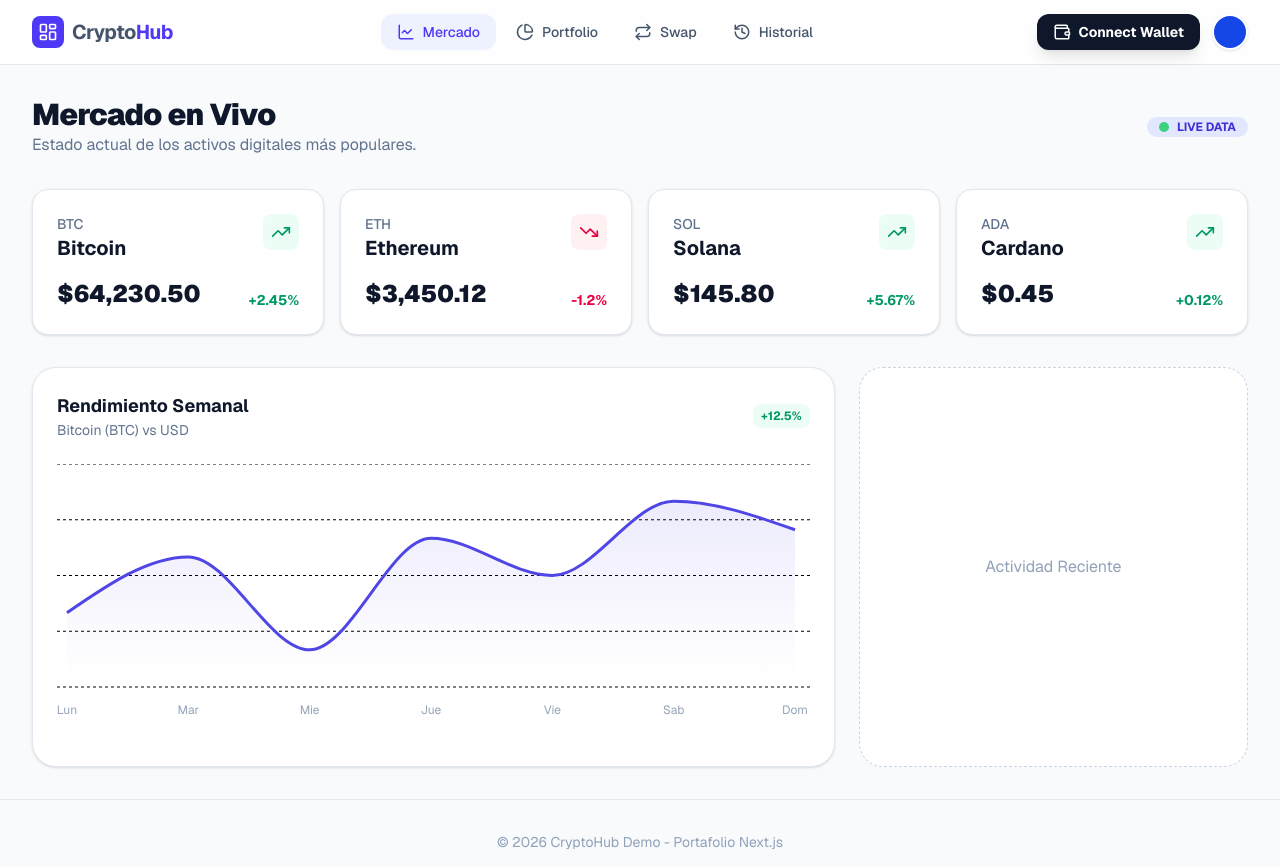
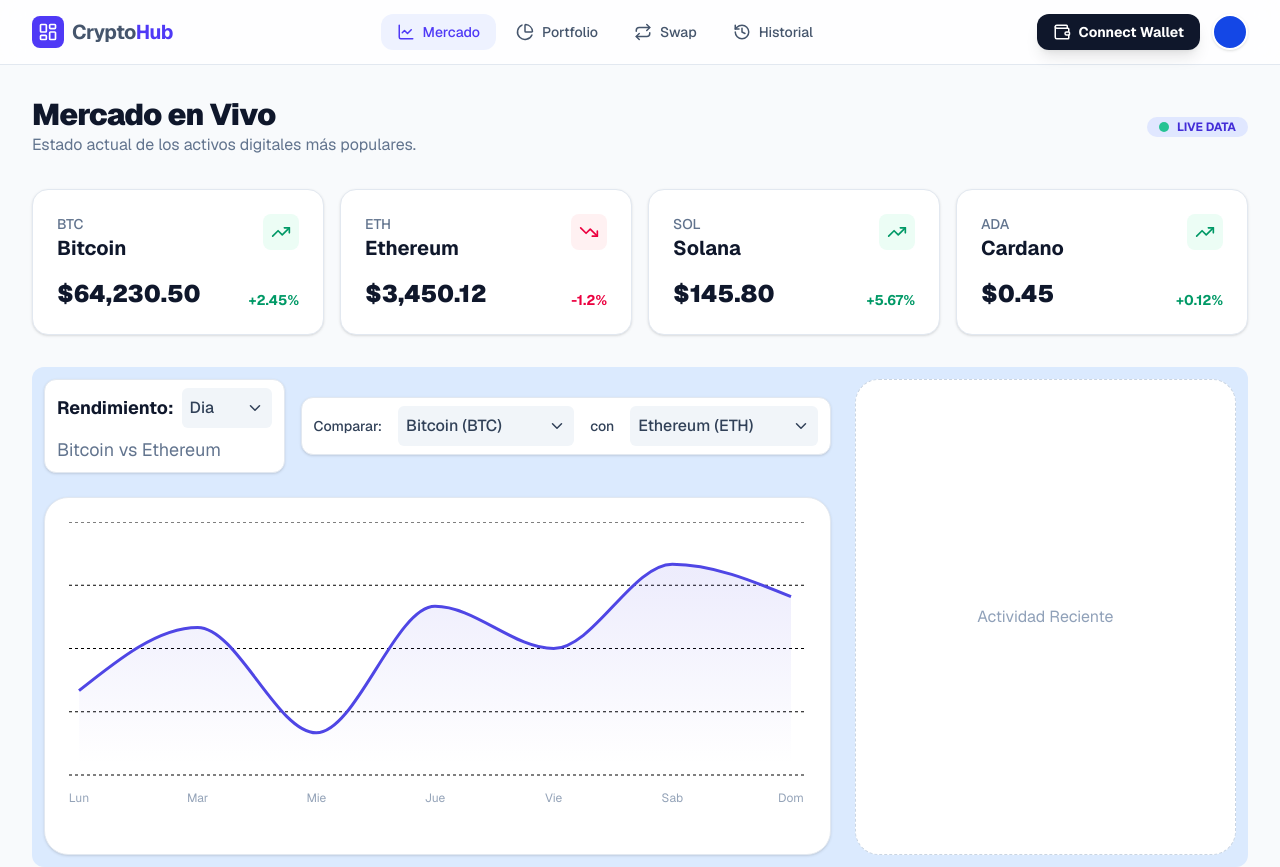
Before and after one commit to DanielGuzmanV/Fundamentos-NextJs, a Next.js app: page /crypto-dashboard in a window 1280 px wide. Shown: the top 867 px of the page. Built offline with nearby package versions, Linux system fonts and the light colour scheme.

Commit message:
Refactorizacion de la pantalla principal ajustando el grafico y dropdowns

```diff
--- a/src/features/demos/crypto-dashboard/main/screens/CryptoMain.tsx
+++ b/src/features/demos/crypto-dashboard/main/screens/CryptoMain.tsx
@@ -1,11 +1,29 @@
+"use client";
+
+import { useState } from "react";
 import { MarketCard } from "../components/market/MarketCard";
 import { PriceChart } from "../components/market/PriceChart";
+import { ChartControls } from "../components/market/ChartControls";
 import { TOP_COINS } from "../constants/marketData";
+import { TimeRange } from "../components/market/TimeRange";
 
 export default function CryptoMain() {
+  const [selectedCoin1, setSelectedCoin1] = useState('bitcoin'); // Estado para la moneda 1
+  const [selectedCoin2, setSelectedCoin2] = useState('ethereum'); // Estado para la moneda 2
+  const [selectedTime, setSelectedTime] = useState('Dia');
+
+  const handleSelectCoins = (coin1Id: string, coin2Id: string) => {
+    setSelectedCoin1(coin1Id);
+    setSelectedCoin2(coin2Id);
+    // Aquí es donde en el futuro llamaríamos a la API para obtener los datos históricos
+  };
+
+  const handleSelectTime = (selectDay: string) => {
+    setSelectedTime(selectDay);
+  }
 
   return (
-    <div className="space-y-8 animate-in fade-in duration-700">
+    <div className="space-y-8 animate-in fade-in duration-700 h-full flex flex-col">
       {/* Header de la sección */}
       <div className="flex flex-col md:flex-row md:items-center justify-between gap-4">
         <div>
@@ -13,7 +31,7 @@ export default function CryptoMain() {
           <p className="text-slate-500">Estado actual de los activos digitales más populares.</p>
         </div>
         <div className="flex gap-2 items-center px-3 py-1 bg-indigo-100 rounded-full font-bold uppercase w-fit h-fit">
-          <div className="rounded-full bg-green-500 animate-pulse h-2.5 w-2.5 shrink-0"/>
+          <div className="rounded-full bg-emerald-500 animate-pulse h-2.5 w-2.5 shrink-0"/>
           <span className=" text-indigo-700 text-xs leading-none">
             Live Data
           </span>
@@ -27,23 +45,36 @@ export default function CryptoMain() {
         ))}
       </div>
 
-      {/* Gráfico y la Tabla después */}
-      <div className="grid grid-cols-1 lg:grid-cols-3 gap-6">
-        <div className="lg:col-span-2 h-100">
-          <div className="bg-white p-6 rounded-3xl border border-slate-200 shadow-sm h-full flex flex-col">
-            <div className="flex justify-between items-center mb-6">
-              <div>
-                <h3 className="text-lg font-bold text-slate-900">Rendimiento Semanal</h3>
-                <p className="text-sm text-slate-500">Bitcoin (BTC) vs USD</p>
-              </div>
-              <div className="flex gap-2">
-                <span className="text-xs font-bold text-emerald-600 bg-emerald-50 px-2 py-1 rounded-lg">+12.5%</span>
-              </div>
-            </div>
-            <PriceChart />
+      {/* Contenedor principal del Gráfico y Actividad Reciente */}
+      <div className="grid grid-cols-1 lg:grid-cols-3 gap-6 flex-1 min-h-125 bg-blue-100 p-3 rounded-xl"> {/* flex-1 para que crezca, min-h para responsive */}
+        {/* Lado del Gráfico (izquierdo) */}
+        <div className="lg:col-span-2 flex flex-col"> {/* Contenedor para el header del gráfico y el gráfico en sí */}
+          {/* Header del gráfico y controles */}
+          <div className="flex flex-col sm:flex-row justify-between items-start sm:items-center mb-6 gap-4">
+            {/* Header para seleccionar el rango de tiempo */}
+            <TimeRange
+              selectedTime={selectedTime}
+              onSelectTime={handleSelectTime}
+              selectedCoin1={selectedCoin1}
+              selectedCoin2={selectedCoin2}
+            />
+
+            {/* Controles de selección de monedas */}
+            <ChartControls
+              selectedCoin1={selectedCoin1}
+              selectedCoin2={selectedCoin2}
+              onSelectCoins={handleSelectCoins}
+            />
+          </div>
+
+          {/* Contenedor que da el fondo y el padding al gráfico */}
+          <div className="bg-white p-6 rounded-3xl border border-slate-200 shadow-sm flex-1 min-h-75"> {/* flex-1 para que el gráfico crezca */}
+            <PriceChart selectedCoin1={selectedCoin1} selectedCoin2={selectedCoin2} />
           </div>
         </div>
-        <div className="bg-white h-100 rounded-3xl border border-dashed border-slate-300 flex items-center justify-center text-slate-400">
+
+        {/* Lado de Actividad Reciente (derecho)*/}
+        <div className="bg-white h-full rounded-3xl border border-dashed border-slate-300 flex items-center justify-center text-slate-400">
           Actividad Reciente
         </div>
       </div>
```
